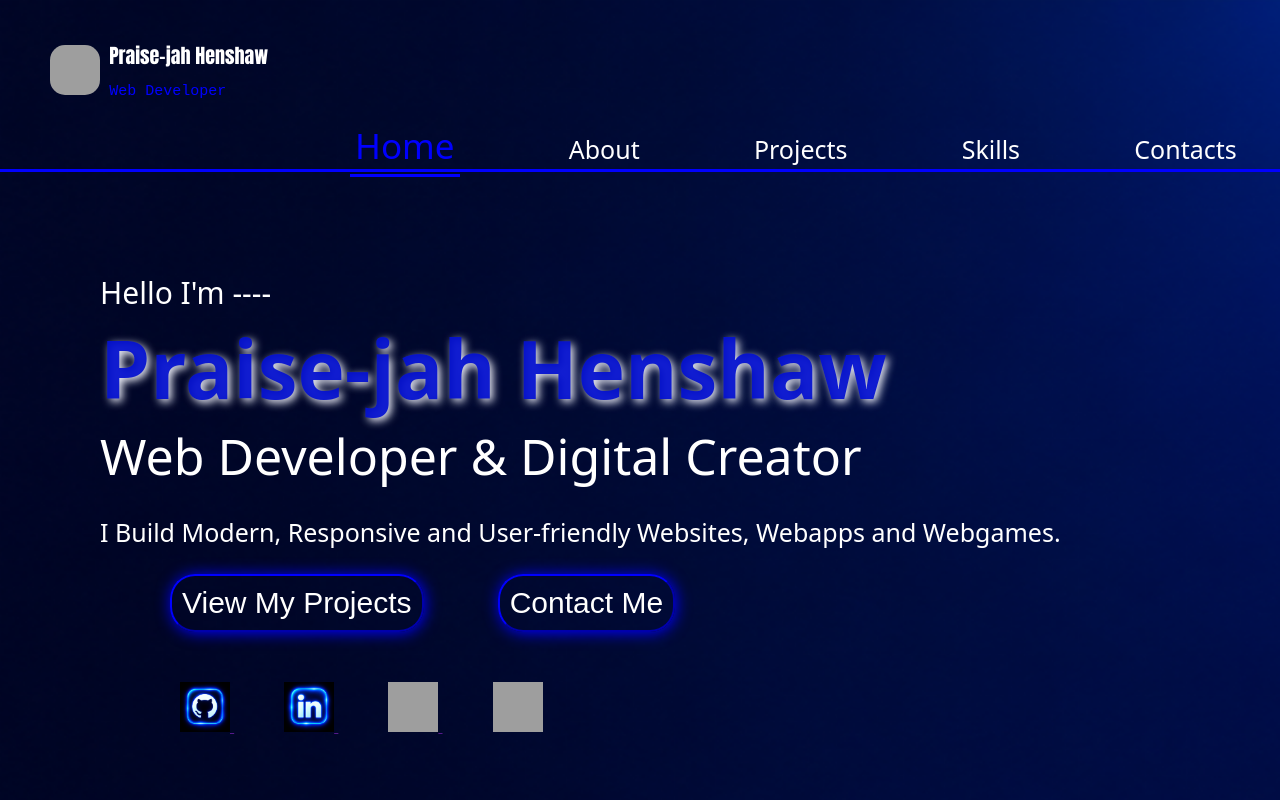
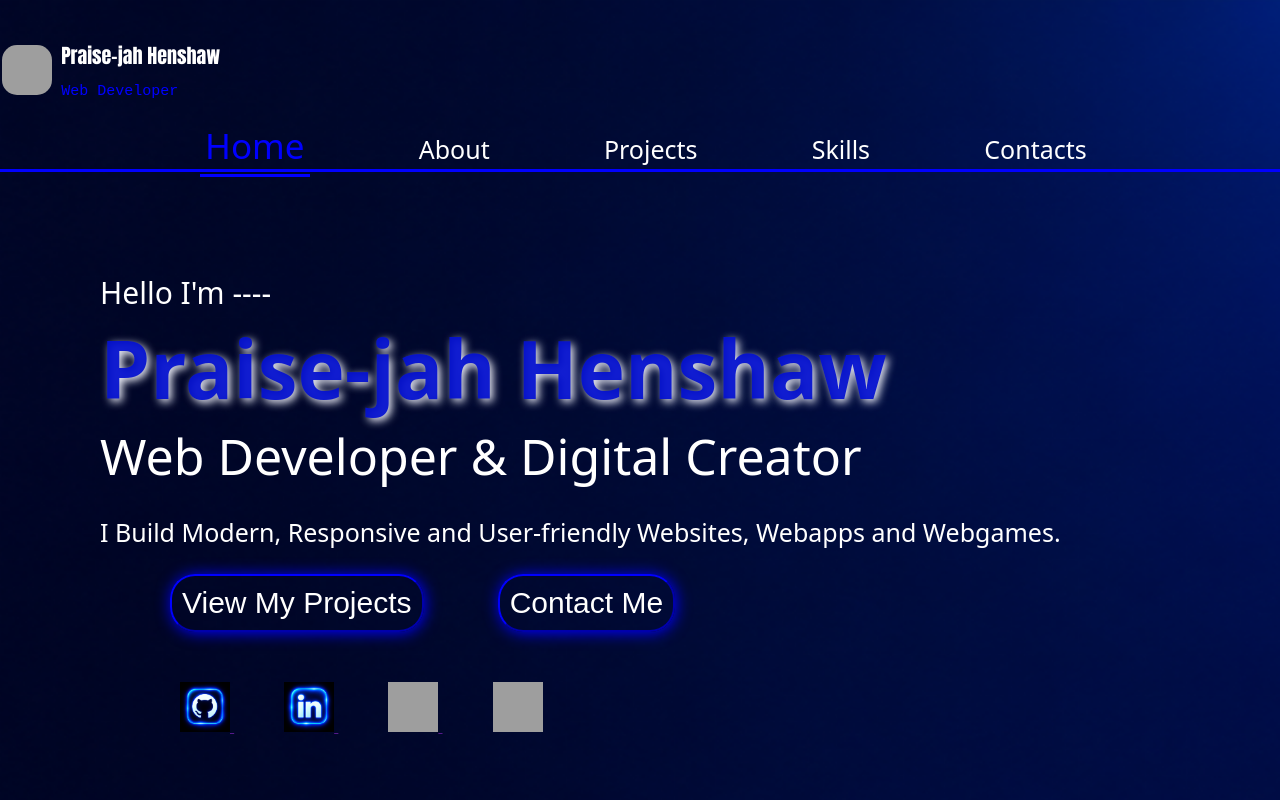
Before and after one commit to praisejahhenshaw/PH-portfolio, a plain HTML site: page index.html in a window 1280 px wide. Shown: the top 800 px of the page. Drawn offline with Linux system fonts and the light colour scheme; grey boxes are pictures that could not be loaded.

Commit message:
Update index.html

```diff
--- a/index.html
+++ b/index.html
@@ -19,7 +19,7 @@ header{
         /* Head Navigation LOGO*/
 #navlogo{
     margin-top: 20px;
-    margin-left: 50px;
+    margin-left: 2px;
     position: relative;
     display: inline-block;
 }
@@ -43,7 +43,7 @@ header{
 
         /* Head Navigation BUTTONs */
 #navcontn{
-    margin-left: 250px;
+    margin-left: 100px;
     display: inline-block;
     margin-top: 0px;
     position: relative;
```
